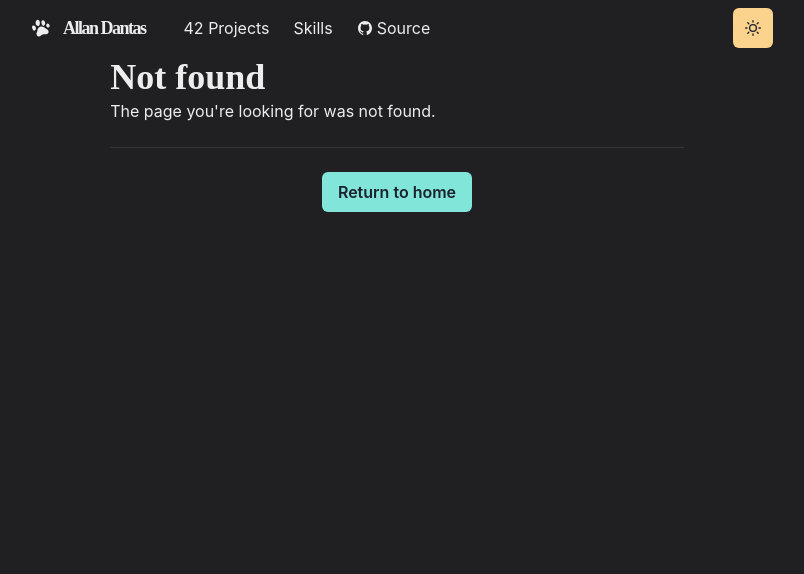
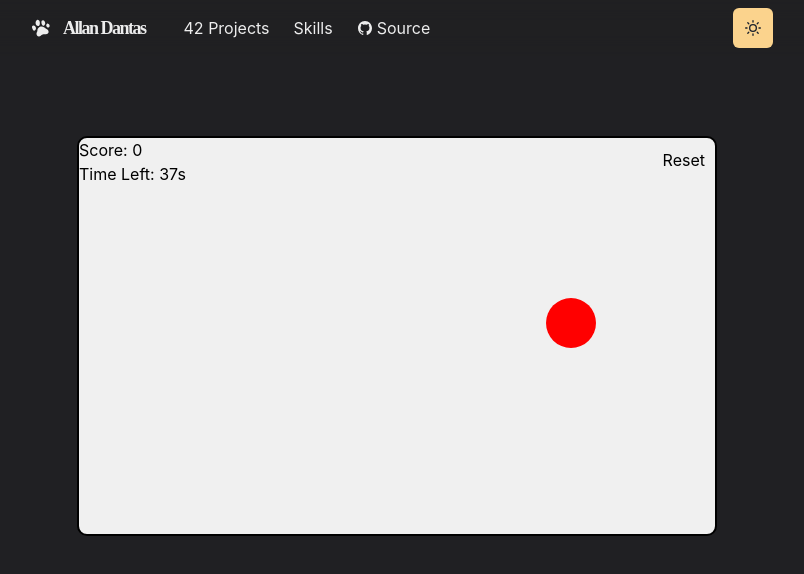
Before and after one commit to AllanDantas21/portfolio_website, a Next.js app: page /42 in a window 1280 px wide. Before the commit this address had no page. Shown: the top 574 px of the page, without its empty margins (243-1047 px from the left). Built offline with nearby package versions, Linux system fonts and the light colour scheme.

Commit message:
add easter egg page

```diff
--- /dev/null
+++ b/pages/42.js
@@ -0,0 +1,82 @@
+import { useState, useEffect } from 'react';
+
+const Game = () => {
+    const [score, setScore] = useState(0);
+    const [targetPosition, setTargetPosition] = useState({ top: '50%', left: '50%' });
+    const [timeLeft, setTimeLeft] = useState(42);
+    const [gameOver, setGameOver] = useState(false);
+
+    const moveTarget = () => {
+        const top = Math.random() * 90 + '%';
+        const left = Math.random() * 90 + '%';
+        setTargetPosition({ top, left });
+    };
+
+    const handleClick = () => {
+        if (!gameOver) {
+            setScore(score + 1);
+            moveTarget();
+        }
+    };
+
+    const resetGame = () => {
+        setScore(0);
+        setTimeLeft(42);
+        setGameOver(false);
+        moveTarget();
+    };
+
+    useEffect(() => {
+        if (timeLeft > 0) {
+            const timer = setInterval(() => {
+                setTimeLeft(timeLeft - 1);
+            }, 1000);
+            return () => clearInterval(timer);
+        } else {
+            setGameOver(true);
+        }
+    }, [timeLeft]);
+
+    useEffect(() => {
+        if (!gameOver) {
+            const interval = setInterval(moveTarget, 1000);
+            return () => clearInterval(interval);
+        }
+    }, [gameOver]);
+
+    return (
+        <div style={{
+            position: 'relative',
+            width: '50vw',
+            height: '50vh',
+            margin: 'auto',
+            top: '10vh',
+            border: '2px solid black',
+            borderRadius: '10px',
+            overflow: 'hidden',
+            backgroundColor: '#f0f0f0'
+        }}>
+            <h1 style={{ color: 'black' }}>Score: {score}</h1>
+            <h2 style={{ color: 'black' }}>Time Left: {timeLeft}s</h2>
+            {gameOver && <h2 style={{ color: 'black' }}>Game Over!</h2>}
+            <button onClick={resetGame} style={{ color: 'black',position: 'absolute', top: '10px', right: '10px' }}>Reset</button>
+            {!gameOver && (
+                <div
+                    onClick={handleClick}
+                    style={{
+                        position: 'absolute',
+                        top: targetPosition.top,
+                        left: targetPosition.left,
+                        width: '50px',
+                        height: '50px',
+                        backgroundColor: 'red',
+                        borderRadius: '50%',
+                        cursor: 'pointer',
+                    }}
+                />
+            )}
+        </div>
+    );
+};
+
+export default Game;
```
